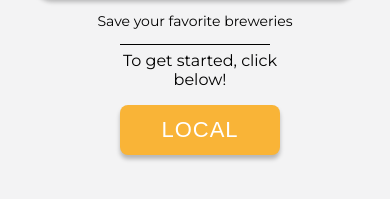
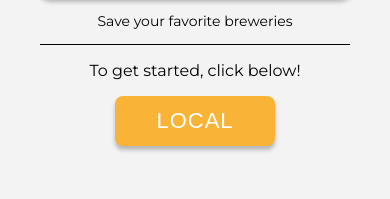
Before and after one commit to dnypham/ajax-project, a website: page index.html in a window 390 px wide. Shown: the part 1309-1508 px from the top of the page. Drawn offline with Linux system fonts and the light colour scheme.

Commit message:
Fix line size of line at the bottom of the homepage view.

```diff
--- a/css/styles.css
+++ b/css/styles.css
@@ -359,4 +359,8 @@
   .height-120 {
     height: 75px;
   }
+
+  .border-top {
+    margin: 0 40px;
+  }
 }
```
